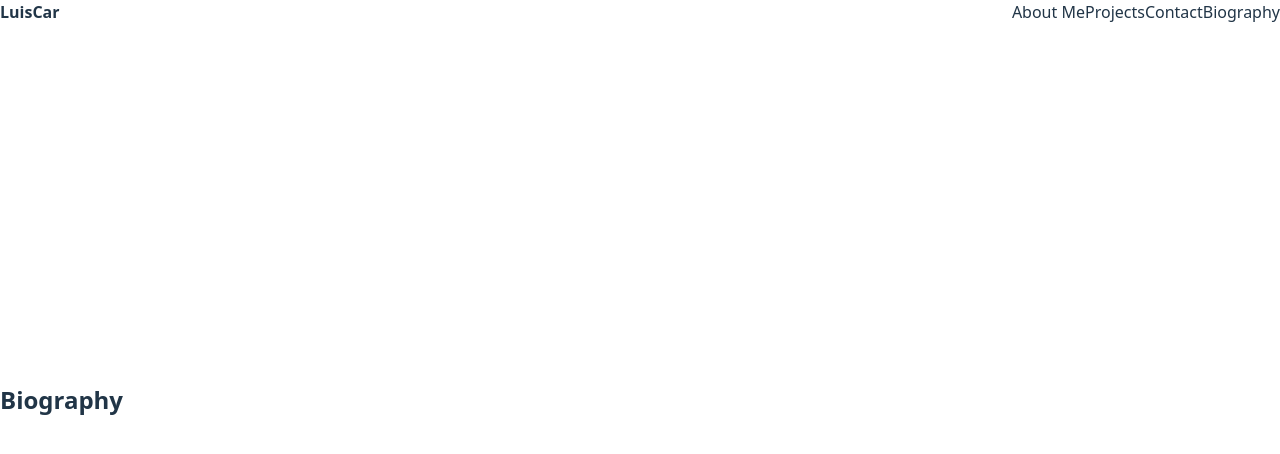
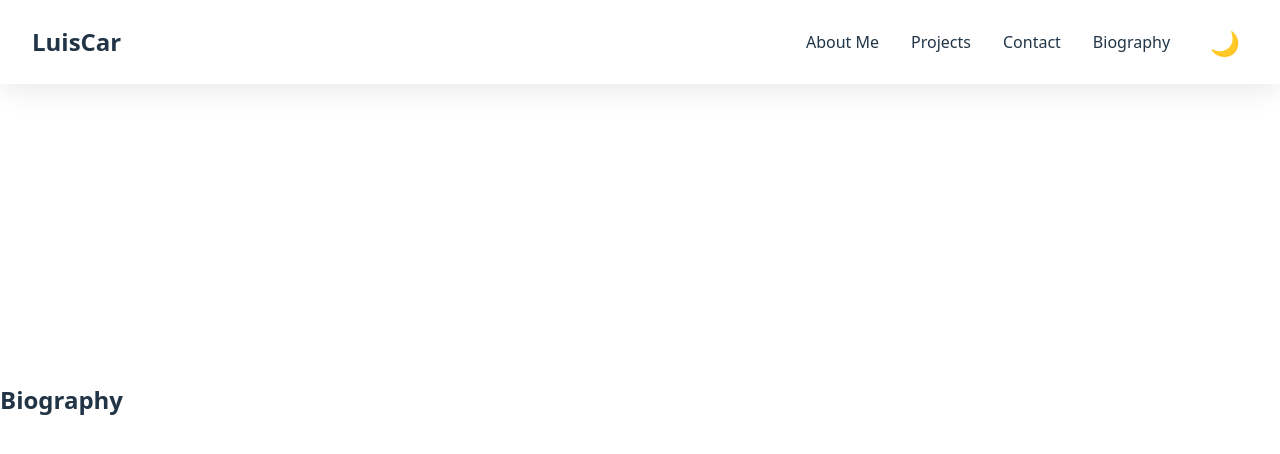
Before and after one commit to LuisCar09/personal_landing_page, a React (Vite) app in the folder personal_landing/: page /biography in a window 1280 px wide. Shown: the top 454 px of the page. Built offline with nearby package versions, Linux system fonts and the light colour scheme.

Commit message:
feat: Mejora del Navbar con Material UI y cierre automático del menú móvil

```diff
--- a/personal_landing/src/components/Navbar.jsx
+++ b/personal_landing/src/components/Navbar.jsx
@@ -1,23 +1,60 @@
-import React from 'react';
-import { Link } from 'react-router-dom';
+import React, { useState, useEffect } from 'react';
+import { Link, useLocation } from 'react-router-dom';
+import MenuIcon from '@mui/icons-material/Menu';
+import CloseIcon from '@mui/icons-material/Close';
 import '../styles/Navbar.css';
 
 const Navbar = ({ links }) => {
+  const [isOpen, setIsOpen] = useState(false);
+  const [isDarkMode, setIsDarkMode] = useState(false);
+  const location = useLocation();
+
+  const toggleMenu = () => {
+    setIsOpen(!isOpen);
+  };
+
+  const closeMenu = () => {
+    setIsOpen(false);
+  };
+
+  const toggleTheme = () => {
+    setIsDarkMode(!isDarkMode);
+    // Aquí implementaremos el cambio de tema
+  };
+
+  // Cerrar el menú cuando cambia la ruta
+  useEffect(() => {
+    closeMenu();
+  }, [location.pathname]);
+
   return (
-    <nav className="navbar">
+    <nav className={`navbar ${isDarkMode ? 'dark' : 'light'}`}>
       <div className="navbar-container">
-        <Link to="/" className="navbar-logo">LuisCar</Link>
-        <div className="navbar-links">
+        <Link to="/" className="navbar-logo" onClick={closeMenu}>
+          LuisCar
+        </Link>
+
+        <div className={`navbar-links ${isOpen ? 'active' : ''}`}>
           {links.map((link, index) => (
             <Link
               key={index}
               to={`/${link.toLowerCase().replace(/\s+/g, '-')}`}
-              className="navbar-link"
+              className={`navbar-link ${
+                location.pathname === `/${link.toLowerCase().replace(/\s+/g, '-')}` ? 'active' : ''
+              }`}
+              onClick={closeMenu}
             >
               {link}
             </Link>
           ))}
+          <button className="theme-toggle" onClick={toggleTheme}>
+            {isDarkMode ? '☀️' : '🌙'}
+          </button>
         </div>
+
+        <button className="hamburger" onClick={toggleMenu}>
+          {isOpen ? <CloseIcon className="hamburger-icon" /> : <MenuIcon className="hamburger-icon" />}
+        </button>
       </div>
     </nav>
   );
--- a/personal_landing/src/styles/Navbar.css
+++ b/personal_landing/src/styles/Navbar.css
@@ -3,70 +3,139 @@
   top: 0;
   left: 0;
   right: 0;
-  background-color: var(--color-background);
-  box-shadow: var(--shadow-sm);
   z-index: 1000;
+  transition: all 0.3s ease;
+}
+
+.navbar.light {
+  background: rgba(255, 255, 255, 0.1);
+  backdrop-filter: blur(10px);
+  box-shadow: 0 4px 30px rgba(0, 0, 0, 0.1);
+}
+
+.navbar.dark {
+  background: rgba(0, 0, 0, 0.1);
+  backdrop-filter: blur(10px);
+  box-shadow: 0 4px 30px rgba(0, 0, 0, 0.3);
 }
 
 .navbar-container {
   max-width: var(--max-width-xl);
   margin: 0 auto;
-  padding: var(--spacing-md) var(--spacing-lg);
+  padding: 1rem 2rem;
   display: flex;
   justify-content: space-between;
   align-items: center;
 }
 
 .navbar-logo {
-  font-size: var(--font-size-2xl);
+  font-size: 1.5rem;
   font-weight: 700;
   color: var(--color-primary);
   text-decoration: none;
-  transition: color var(--transition-fast);
+  transition: all 0.3s ease;
+  position: relative;
+  padding: 0.5rem 0;
 }
 
-.navbar-logo:hover {
-  color: var(--color-primary-dark);
+.navbar-logo::after {
+  content: '';
+  position: absolute;
+  bottom: 0;
+  left: 0;
+  width: 0;
+  height: 2px;
+  background: var(--color-primary);
+  transition: width 0.3s ease;
+}
+
+.navbar-logo:hover::after {
+  width: 100%;
 }
 
 .navbar-links {
   display: flex;
-  gap: var(--spacing-lg);
+  gap: 2rem;
+  align-items: center;
 }
 
 .navbar-link {
   color: var(--color-text);
   text-decoration: none;
   font-weight: 500;
-  transition: color var(--transition-fast);
+  padding: 0.5rem 0;
   position: relative;
-}
-
-.navbar-link:hover {
-  color: var(--color-primary);
+  transition: all 0.3s ease;
 }
 
 .navbar-link::after {
   content: '';
   position: absolute;
-  bottom: -4px;
+  bottom: 0;
   left: 0;
   width: 0;
   height: 2px;
-  background-color: var(--color-primary);
-  transition: width var(--transition-fast);
+  background: var(--color-primary);
+  transition: width 0.3s ease;
 }
 
-.navbar-link:hover::after {
+.navbar-link:hover::after,
+.navbar-link.active::after {
   width: 100%;
 }
 
+.theme-toggle {
+  background: none;
+  border: none;
+  cursor: pointer;
+  font-size: 1.5rem;
+  padding: 0.5rem;
+  transition: transform 0.3s ease;
+}
+
+.theme-toggle:hover {
+  transform: scale(1.1);
+}
+
+.hamburger {
+  display: none;
+  background: none;
+  border: none;
+  cursor: pointer;
+  padding: 0.5rem;
+  z-index: 1001;
+}
+
+.hamburger-icon {
+  color: var(--color-text);
+  font-size: 2rem;
+  transition: transform 0.3s ease;
+}
+
+.hamburger-icon:hover {
+  transform: scale(1.1);
+}
+
 @media (max-width: 768px) {
-  .navbar-container {
-    padding: var(--spacing-sm);
+  .hamburger {
+    display: block;
   }
 
   .navbar-links {
-    display: none;
+    position: fixed;
+    top: 0;
+    right: -100%;
+    width: 70%;
+    height: 100vh;
+    background: rgba(255, 255, 255, 0.1);
+    backdrop-filter: blur(10px);
+    flex-direction: column;
+    justify-content: center;
+    padding: 2rem;
+    transition: right 0.3s ease;
+  }
+
+  .navbar-links.active {
+    right: 0;
   }
 }
```
